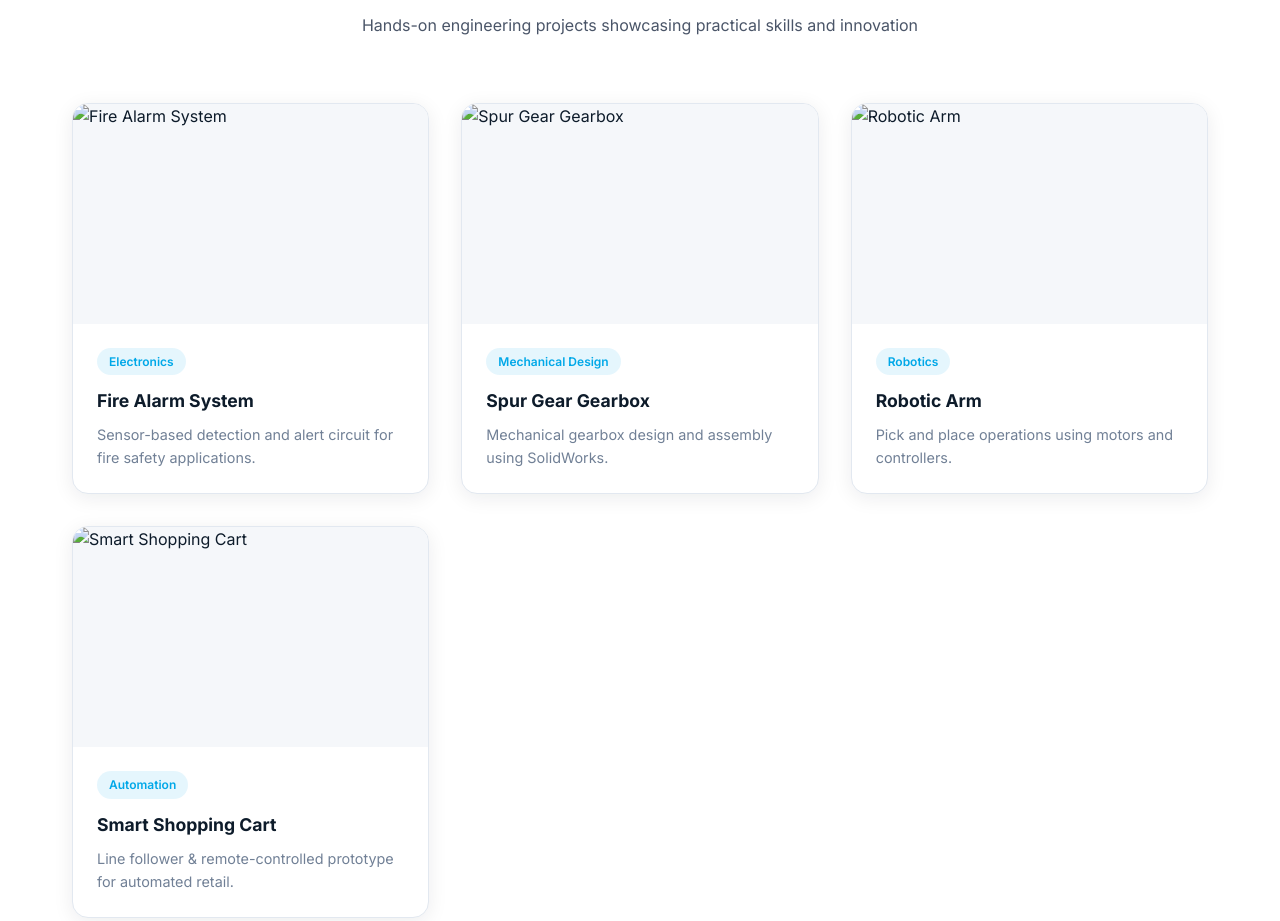
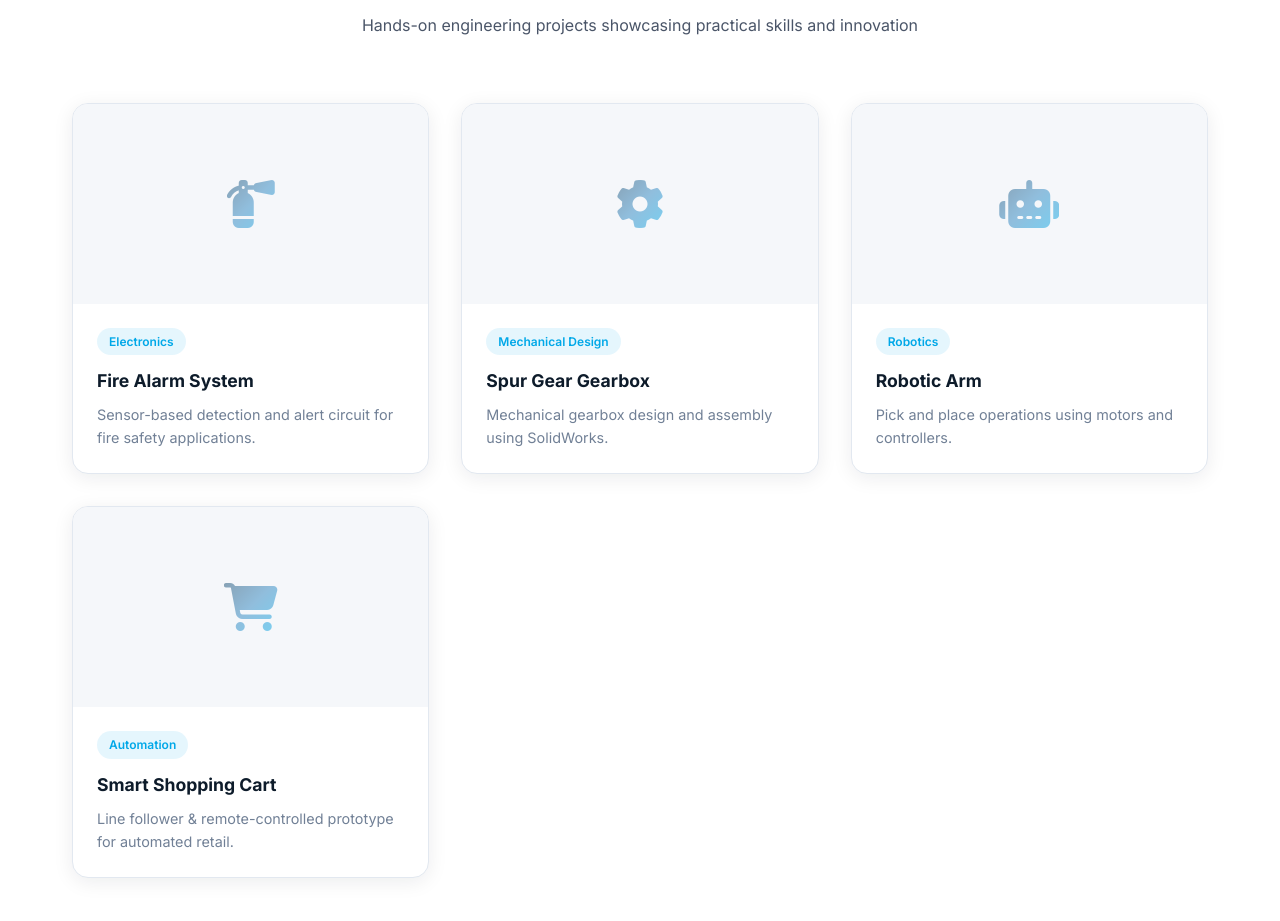
Before and after one commit to younesmagdy/Younes-Magdy-Portfolio, a plain HTML site: page index.html in a window 1280 px wide. Shown: the part 4666-5587 px from the top of the page. Drawn offline with Linux system fonts and the light colour scheme.

Commit message:
Update project images

```diff
--- a/index.html
+++ b/index.html
@@ -1225,7 +1225,6 @@
             }
         }
     </style>
-<base target="_blank">
 </head>
 <body>
     <!-- Navigation -->
@@ -1527,8 +1526,8 @@
             </div>
             <div class="projects-grid">
                 <div class="project-card animate-on-scroll">
-                    <div class="project-image" style="padding: 0; height: 220px;">
-                        <img src="E9B94A98-A79F-4DA4-80C4-A1F5BF3C7056.jpg" alt="Fire Alarm System" style="width: 100%; height: 100%; object-fit: cover;">
+                    <div class="project-image">
+                        <i class="fas fa-fire-extinguisher"></i>
                     </div>
                     <div class="project-content">
                         <span class="project-tag">Electronics</span>
@@ -1537,8 +1536,8 @@
                     </div>
                 </div>
                 <div class="project-card animate-on-scroll">
-                    <div class="project-image" style="padding: 0; height: 220px;">
-                        <img src="32B374CA-5DE8-494A-B55C-D9EC663FD1B4.jpg" alt="Spur Gear Gearbox" style="width: 100%; height: 100%; object-fit: cover;">
+                    <div class="project-image">
+                        <i class="fas fa-cog"></i>
                     </div>
                     <div class="project-content">
                         <span class="project-tag">Mechanical Design</span>
@@ -1547,8 +1546,8 @@
                     </div>
                 </div>
                 <div class="project-card animate-on-scroll">
-                    <div class="project-image" style="padding: 0; height: 220px;">
-                        <img src="7F98AC6D-1247-4F07-91DD-76C00DCD228D.jpg" alt="Robotic Arm" style="width: 100%; height: 100%; object-fit: cover;">
+                    <div class="project-image">
+                        <i class="fas fa-robot"></i>
                     </div>
                     <div class="project-content">
                         <span class="project-tag">Robotics</span>
@@ -1557,8 +1556,8 @@
                     </div>
                 </div>
                 <div class="project-card animate-on-scroll">
-                    <div class="project-image" style="padding: 0; height: 220px;">
-                        <img src="BDA52A54-8710-40B2-AE06-795085251751.jpg" alt="Smart Shopping Cart" style="width: 100%; height: 100%; object-fit: cover;">
+                    <div class="project-image">
+                        <i class="fas fa-shopping-cart"></i>
                     </div>
                     <div class="project-content">
                         <span class="project-tag">Automation</span>
```
Also changed, not shown: 32B374CA-5DE8-494A-B55C-D9EC663FD1B4.jpg (added), 7F98AC6D-1247-4F07-91DD-76C00DCD228D.jpg (added), BDA52A54-8710-40B2-AE06-795085251751.jpg (added), E9B94A98-A79F-4DA4-80C4-A1F5BF3C7056.jpg (added).
